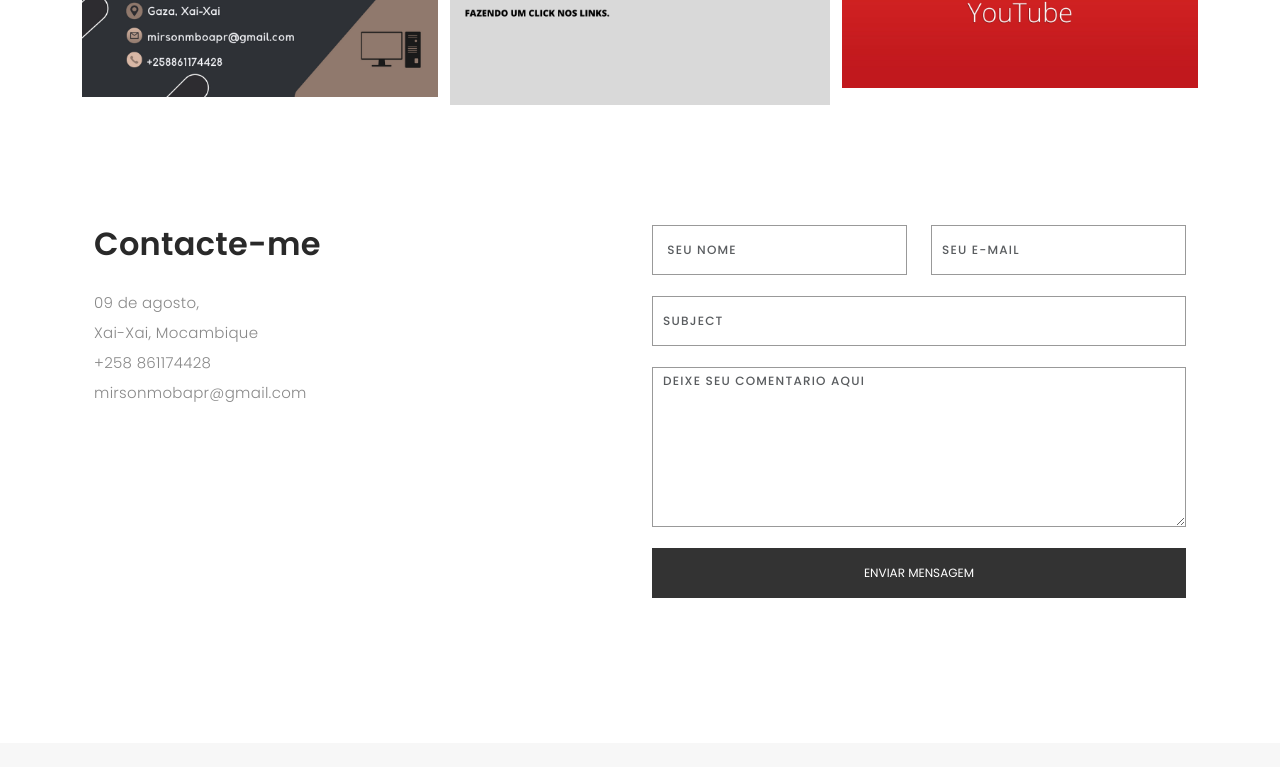
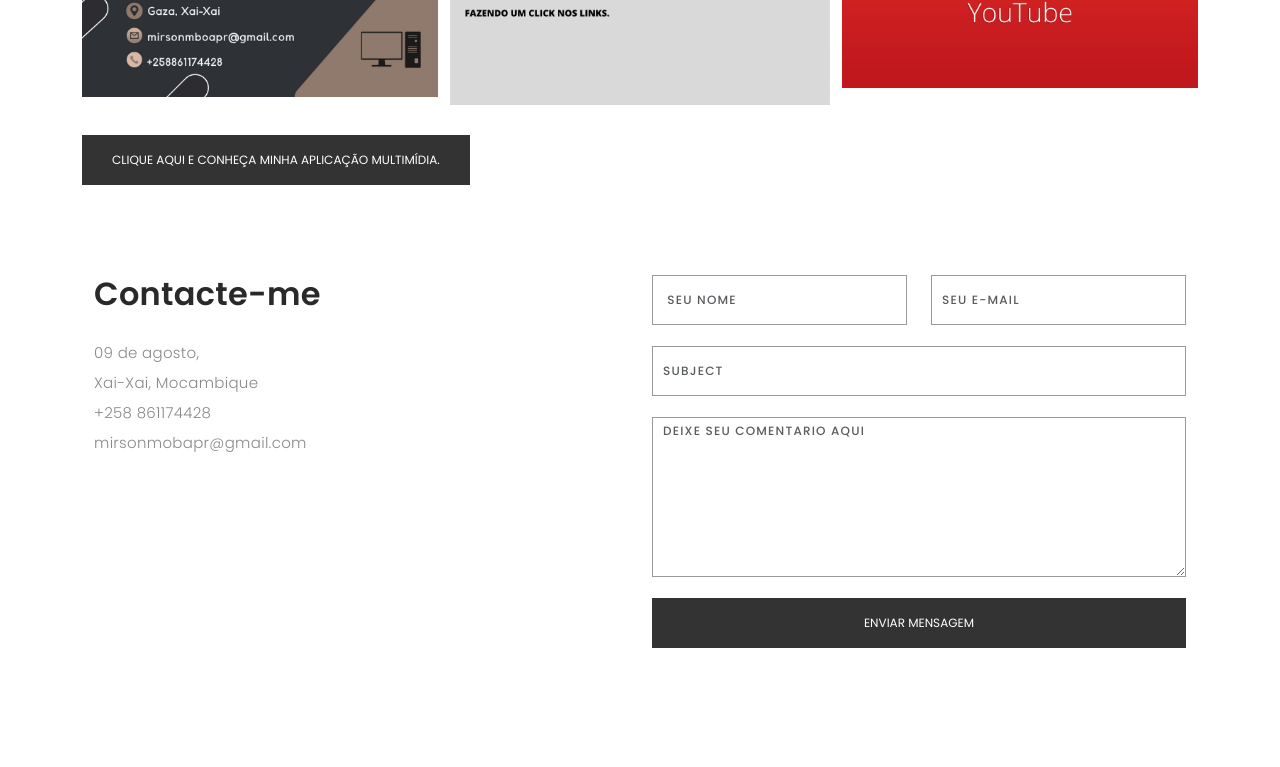
Before and after one commit to MirsonMboa/Mirson-portfolio, a plain HTML site: page index.html in a window 1280 px wide. Shown: the part 2080-2847 px from the top of the page. Drawn offline with nearby package versions, Linux system fonts and the light colour scheme; a web font is replaced by a local one.

Commit message:
index.html

```diff
--- a/index.html
+++ b/index.html
@@ -25,6 +25,8 @@
 
   <!-- Template Main CSS File -->
   <link href="assets/css/style.css" rel="stylesheet">
+
+
 
   <!-- =======================================================
   * Template Name: Folio
@@ -247,6 +249,16 @@
               </div>
             </div>
       </div>
+      <div class="mt-0">
+        <input type="submit" class="btn btn-default btn-send" value="Clique aqui e conheça minha aplicação multimídia." onclick="window.open('https://trainingpreview.edapp.com/p/gRBDwJ1U', '_blank')">
+      </div>
+
+
+
+
+
+
+
 
 
 
```
